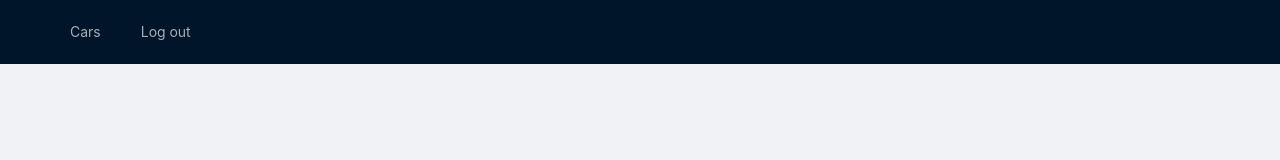
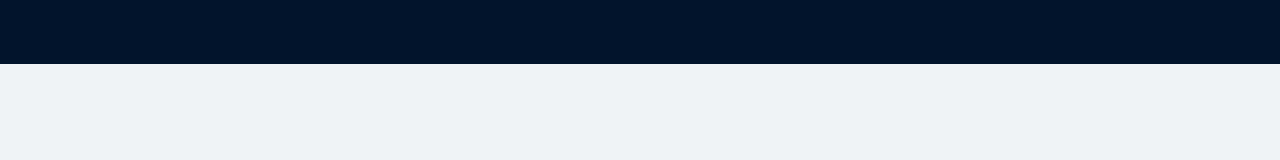
Before and after one commit to tom-frantz/piot-assignment-2, a React (Create React App) app in the folder web/: page /login in a window 1280 px wide. Shown: the top 160 px of the page. Built offline with nearby package versions, Linux system fonts and the light colour scheme.

Commit message:
Created private route for the frontend

```diff
--- a/web/src/App.css
+++ b/web/src/App.css
@@ -1,5 +1,6 @@
 .App {
   text-align: center;
+  flex-grow: 1;
 }
 
 .App-logo {
@@ -15,7 +16,7 @@
 
 .App-header {
   background-color: #282c34;
-  min-height: 100vh;
+  flex-grow: 1;
   display: flex;
   flex-direction: column;
   align-items: center;
--- a/web/src/App.tsx
+++ b/web/src/App.tsx
@@ -1,4 +1,4 @@
-import React from "react";
+import React, { useState } from "react";
 import "antd/dist/antd.css";
 import { Route, Router, Switch } from "react-router-dom";
 import { createBrowserHistory } from "history";
@@ -13,21 +13,23 @@ const { Content, Header, Footer } = Layout;
 const history = createBrowserHistory();
 
 function AppNavigator() {
+    const [auth, setAuth] = useState<undefined | string>(undefined);
+
     return (
         <Router history={history}>
             <Layout style={{ height: "100vh" }}>
                 <Header>
-                    <Navbar />
+                    <Navbar auth={auth} />
                 </Header>
                 <Content style={{ display: "flex", flexGrow: 1 }}>
                     <Switch>
                         <Route path={"/"} exact>
-                            <Login />
+                            <Login setAuth={setAuth} />
                         </Route>
                         <Route path={"/login"} exact>
-                            <Login />
+                            <Login setAuth={setAuth} />
                         </Route>
-                        <PrivateRoute path={"/cars"} exact>
+                        <PrivateRoute auth={auth} path={"/cars"} exact>
                             <Cars />
                         </PrivateRoute>
                     </Switch>
--- a/web/src/containers/Navbar.tsx
+++ b/web/src/containers/Navbar.tsx
@@ -3,19 +3,15 @@ import { Link, withRouter } from "react-router-dom";
 import { Menu } from "antd";
 
 interface NavbarProps {
-    location: {
-        pathname: string;
-    };
+    auth?: string;
 }
 
 const Navbar: React.FC<NavbarProps> = (props: NavbarProps) => {
-    const {
-        location: { pathname },
-    } = props;
+    const { auth } = props;
 
     return (
         <Menu theme="dark" mode="horizontal">
-            {(pathname !== "/" || true) && [
+            {auth && [
                 <Menu.Item key="/cars">
                     <Link to={"/cars"}>Cars</Link>
                 </Menu.Item>,
@@ -25,4 +21,4 @@ const Navbar: React.FC<NavbarProps> = (props: NavbarProps) => {
     );
 };
 
-export default withRouter((props) => <Navbar {...props} />);
+export default Navbar;
--- a/web/src/containers/PrivateRoute.tsx
+++ b/web/src/containers/PrivateRoute.tsx
@@ -1,14 +1,20 @@
 import React from "react";
 import { Route, Redirect, RouteProps } from "react-router-dom";
 
-interface PrivateRouteProps extends RouteProps {}
+interface PrivateRouteProps extends RouteProps {
+    auth: undefined | string;
+}
 
-const PrivateRoute: React.FC<PrivateRouteProps> = ({ children, ...rest }: PrivateRouteProps) => {
+const PrivateRoute: React.FC<PrivateRouteProps> = ({
+    children,
+    auth,
+    ...rest
+}: PrivateRouteProps) => {
     return (
         <Route
             {...rest}
-            render={({ location }) =>
-                false ? (
+            render={() =>
+                auth !== undefined ? (
                     children
                 ) : (
                     <Redirect
--- a/web/src/screens/Login.tsx
+++ b/web/src/screens/Login.tsx
@@ -1,6 +1,8 @@
 import React from "react";
 
-interface LoginProps {}
+interface LoginProps {
+    setAuth(auth: undefined | string): void;
+}
 
 const Login: React.FC<LoginProps> = (props: LoginProps) => {
     return null;
```
